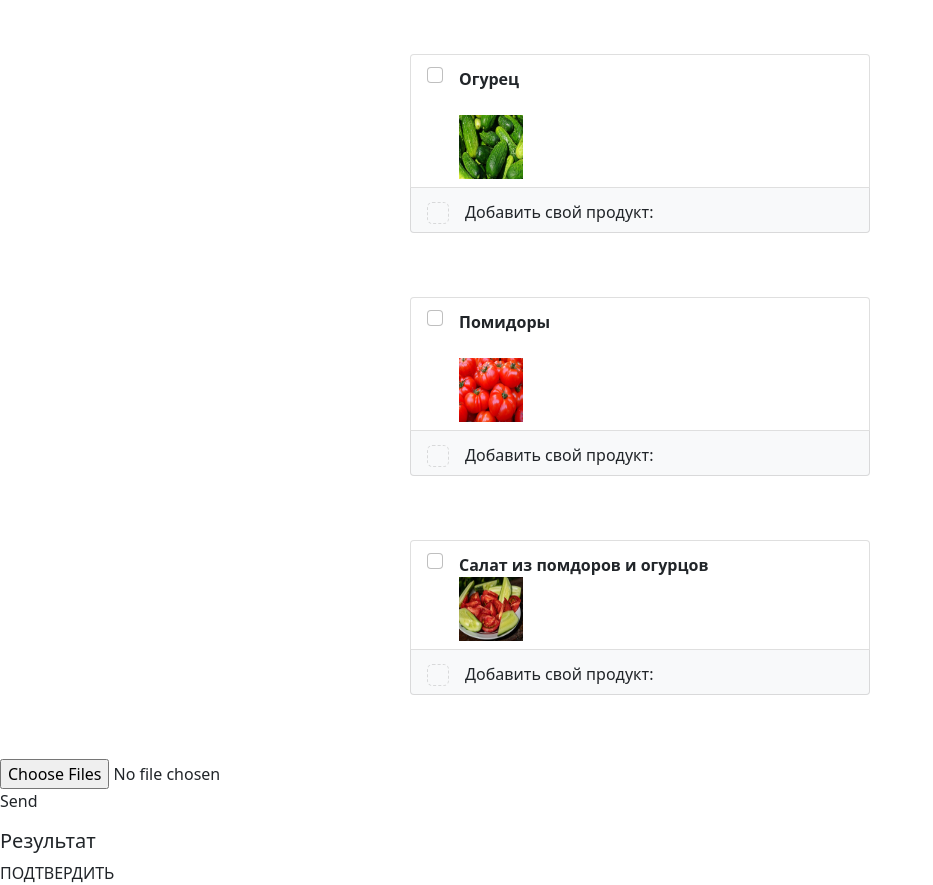
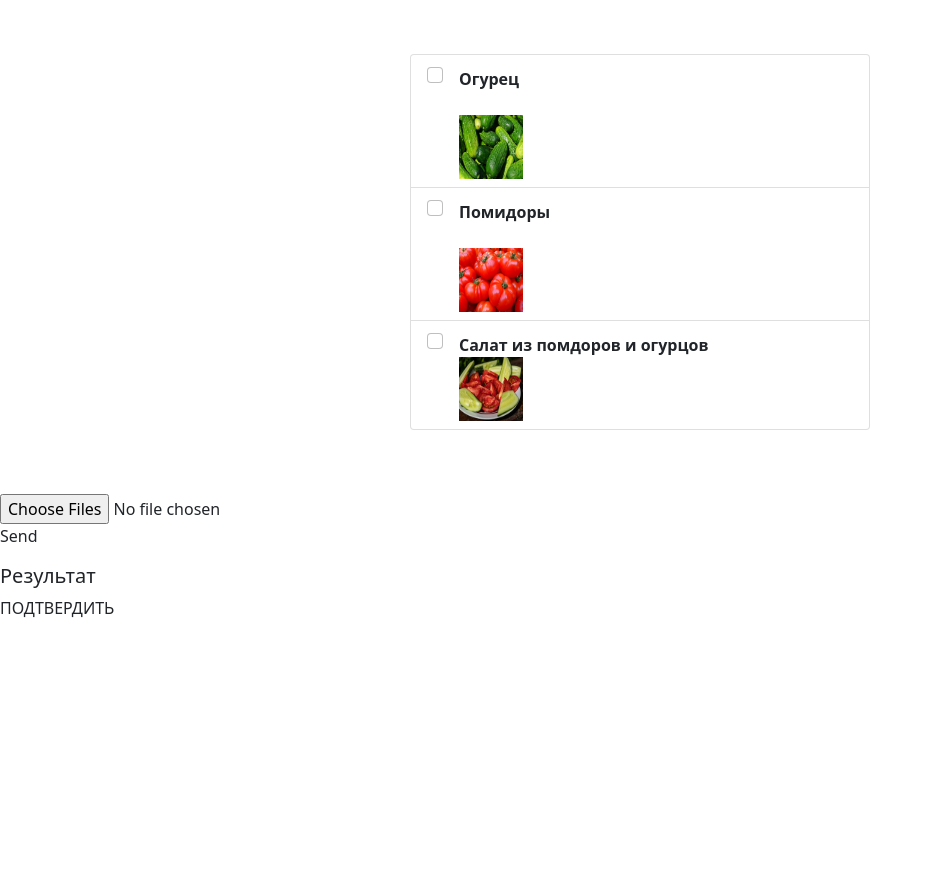
Before and after one commit to Mikrikle/smartfood, a Django app: page /smartfood/ in a window 1280 px wide. Shown: the part 137-1022 px from the top of the page, without its empty margins (0-933 px from the left). After the commit the page ends 755 px from the top, so only its background shows below. Run offline with Django 3.2, Linux system fonts and the light colour scheme; data comes from the database, SQL or seed files in the repository; some libraries are stand-ins or nearby versions.

Commit message:
list correctly shows data from sql

```diff
--- a/siteapp/templates/index.html
+++ b/siteapp/templates/index.html
@@ -144,9 +144,9 @@
   </div>
 
     <p class="fs-5 fw-bolder text-center">Выберите продукты из списка или сфотографируйте их:</p>
+   <div class="fooditem">
+       <div class="list-group">
             {% for item in foodlist %}
-    <div class="fooditem" onClick = >
-        <div class="list-group">
                   <label class="list-group-item d-flex gap-3">
                     <input class="form-check-input flex-shrink-0" type="checkbox" value="">
                     <span class="pt-1 form-checked-content">
@@ -155,15 +155,17 @@
                         <img src="{{item.img.url}}" alt={{item.name}} width="64" height="64"></a>
                     </span>
                   </label>
-          <label class="list-group-item d-flex gap-3 bg-light">
+            {% endfor %}
+        </div>
+    </div>
+
+
+   <!-- <label class="list-group-item d-flex gap-3 bg-light">
             <input class="form-check-input form-check-input-placeholder bg-light flex-shrink-0" disabled type="checkbox" value="" style="font-size: 1.375em;">
             <span class="pt-1 form-checked-content">
               <span contenteditable="true" class="w-100">Добавить свой продукт:</span>
             </span>
-          </label>
-        </div>
-    </div>
-    {% endfor %}
+          </label> -->
 
     <form action="" method="post" enctype="multipart/form-data" id="form" class="dropzone" id="dropzone">
         {% csrf_token %}
```
Lines whose indentation alone changed are shown as unchanged.
